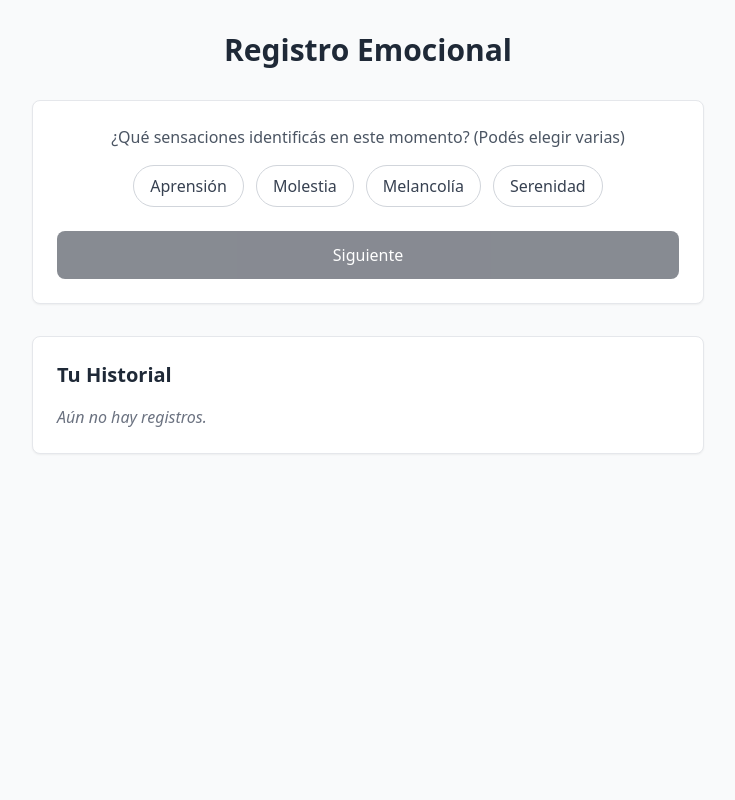
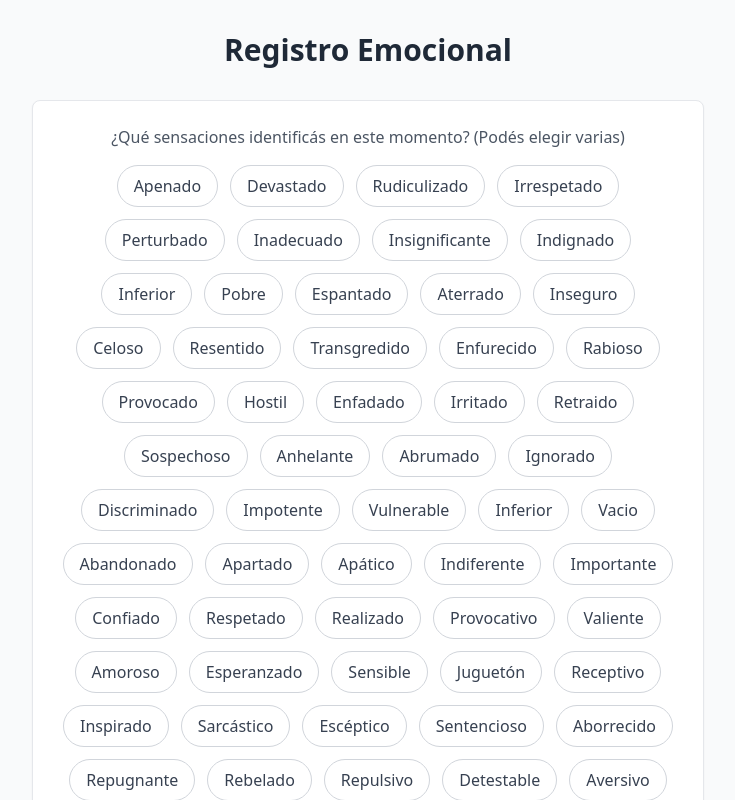
Before and after one commit to m-antelo/registro-emocional, a React (Vite) app: page / in a window 1280 px wide. Shown: the top 800 px of the page, without its empty margins (272-1007 px from the left). Built offline with nearby package versions, Linux system fonts and the light colour scheme.

Commit message:
Incorporacion de nuevas emociones

```diff
--- a/src/App.jsx
+++ b/src/App.jsx
@@ -3,21 +3,137 @@ import React, { useState, useEffect } from 'react';
 // 1. Estructura de Datos (Rueda de Plutchik simplificada para el embudo)
 const emocionesDB = [
   // Miedo
-  { nombre: "Terror", capa: "centro", categoria: "miedo" },
-  { nombre: "Miedo", capa: "medio", categoria: "miedo" },
-  { nombre: "Aprensión", capa: "exterior", categoria: "miedo" },
+  { nombre: "Miedo", capa: "centro", categoria: "miedo" },
+  //medio
+  { nombre: "Herido", capa: "medio", categoria: "miedo" },
+  { nombre: "Humillado", capa: "medio", categoria: "miedo" },
+  { nombre: "Rechazado", capa: "medio", categoria: "miedo" },
+  { nombre: "Sumiso", capa: "medio", categoria: "miedo" },
+  { nombre: "Inseguro", capa: "medio", categoria: "miedo" },
+  { nombre: "Asustado", capa: "medio", categoria: "miedo" },
+  //exterior
+  { nombre: "Apenado", capa: "exterior", categoria: "miedo" },
+  { nombre: "Devastado", capa: "exterior", categoria: "miedo" },
+  { nombre: "Rudiculizado", capa: "exterior", categoria: "miedo" },
+  { nombre: "Irrespetado", capa: "exterior", categoria: "miedo" },
+  { nombre: "Perturbado", capa: "exterior", categoria: "miedo" },
+  { nombre: "Inadecuado", capa: "exterior", categoria: "miedo" },
+  { nombre: "Insignificante", capa: "exterior", categoria: "miedo" },
+  { nombre: "Indignado", capa: "exterior", categoria: "miedo" },
+  { nombre: "Inferior", capa: "exterior", categoria: "miedo" },
+  { nombre: "Pobre", capa: "exterior", categoria: "miedo" },
+  { nombre: "Espantado", capa: "exterior", categoria: "miedo" },
+  { nombre: "Aterrado", capa: "exterior", categoria: "miedo" },
   // Ira
-  { nombre: "Furia", capa: "centro", categoria: "ira" },
-  { nombre: "Enojo", capa: "medio", categoria: "ira" },
-  { nombre: "Molestia", capa: "exterior", categoria: "ira" },
+  { nombre: "Ira", capa: "centro", categoria: "ira" },
+  //Medio
+  { nombre: "Amenazado", capa: "medio", categoria: "ira" },
+  { nombre: "Odioso", capa: "medio", categoria: "ira" },
+  { nombre: "Desquiciado", capa: "medio", categoria: "ira" },
+  { nombre: "Agresivo", capa: "medio", categoria: "ira" },
+  { nombre: "Frustrado", capa: "medio", categoria: "ira" },
+  { nombre: "Distante", capa: "medio", categoria: "ira" },
+  //Exterior
+  { nombre: "Inseguro", capa: "exterior", categoria: "ira" },
+  { nombre: "Celoso", capa: "exterior", categoria: "ira" },
+  { nombre: "Resentido", capa: "exterior", categoria: "ira" },
+  { nombre: "Transgredido", capa: "exterior", categoria: "ira" },
+  { nombre: "Enfurecido", capa: "exterior", categoria: "ira" },
+  { nombre: "Rabioso", capa: "exterior", categoria: "ira" },
+  { nombre: "Provocado", capa: "exterior", categoria: "ira" },
+  { nombre: "Hostil", capa: "exterior", categoria: "ira" },
+  { nombre: "Enfadado", capa: "exterior", categoria: "ira" },
+  { nombre: "Irritado", capa: "exterior", categoria: "ira" },
+  { nombre: "Retraido", capa: "exterior", categoria: "ira" },
+  { nombre: "Sospechoso", capa: "exterior", categoria: "ira" },
   // Tristeza
-  { nombre: "Pena", capa: "centro", categoria: "tristeza" },
-  { nombre: "Tristeza", capa: "medio", categoria: "tristeza" },
-  { nombre: "Melancolía", capa: "exterior", categoria: "tristeza" },
-  // Alegría
-  { nombre: "Éxtasis", capa: "centro", categoria: "alegria" },
-  { nombre: "Alegría", capa: "medio", categoria: "alegria" },
-  { nombre: "Serenidad", capa: "exterior", categoria: "alegria" },
+  { nombre: "Tristeza", capa: "centro", categoria: "tristeza" },
+  //medio
+  { nombre: "Ansioso", capa: "medio", categoria: "tristeza" },
+  { nombre: "Abandonado", capa: "medio", categoria: "tristeza" },
+  { nombre: "Desesperado", capa: "medio", categoria: "tristeza" },
+  { nombre: "Deprimido", capa: "medio", categoria: "tristeza" },
+  { nombre: "Solitario", capa: "medio", categoria: "tristeza" },
+  { nombre: "Aburrido", capa: "medio", categoria: "tristeza" },
+  //exterior
+  { nombre: "Anhelante", capa: "exterior", categoria: "tristeza" },
+  { nombre: "Abrumado", capa: "exterior", categoria: "tristeza" },
+  { nombre: "Ignorado", capa: "exterior", categoria: "tristeza" },
+  { nombre: "Discriminado", capa: "exterior", categoria: "tristeza" },
+  { nombre: "Impotente", capa: "exterior", categoria: "tristeza" },
+  { nombre: "Vulnerable", capa: "exterior", categoria: "tristeza" },
+  { nombre: "Inferior", capa: "exterior", categoria: "tristeza" },
+  { nombre: "Vacio", capa: "exterior", categoria: "tristeza" },
+  { nombre: "Abandonado", capa: "exterior", categoria: "tristeza" },
+  { nombre: "Apartado", capa: "exterior", categoria: "tristeza" },
+  { nombre: "Apático", capa: "exterior", categoria: "tristeza" },
+  { nombre: "Indiferente", capa: "exterior", categoria: "tristeza" },
+  // Felicidad
+  { nombre: "Felicidad", capa: "centro", categoria: "alegria" },
+  //medio
+  { nombre: "Orgulloso", capa: "medio", categoria: "alegria" },
+  { nombre: "Aceptado", capa: "medio", categoria: "alegria" },
+  { nombre: "Poderoso", capa: "medio", categoria: "alegria" },
+  { nombre: "Pacífico", capa: "medio", categoria: "alegria" },
+  { nombre: "Íntimo", capa: "medio", categoria: "alegria" },
+  { nombre: "Optimista", capa: "medio", categoria: "alegria" },
+  //exterior
+  { nombre: "Importante", capa: "exterior", categoria: "alegria" },
+  { nombre: "Confiado", capa: "exterior", categoria: "alegria" },
+  { nombre: "Respetado", capa: "exterior", categoria: "alegria" },
+  { nombre: "Realizado", capa: "exterior", categoria: "alegria" },
+  { nombre: "Provocativo", capa: "exterior", categoria: "alegria" },
+  { nombre: "Valiente", capa: "exterior", categoria: "alegria" },
+  { nombre: "Amoroso", capa: "exterior", categoria: "alegria" },
+  { nombre: "Esperanzado", capa: "exterior", categoria: "alegria" },
+  { nombre: "Sensible", capa: "exterior", categoria: "alegria" },
+  { nombre: "Juguetón", capa: "exterior", categoria: "alegria" },
+  { nombre: "Receptivo", capa: "exterior", categoria: "alegria" },
+  { nombre: "Inspirado", capa: "exterior", categoria: "alegria" },
+  //Disgusto
+  { nombre: "Disgusto", capa: "centro", categoria: "disgusto" },
+  //medio
+  { nombre: "Crítico", capa: "medio", categoria: "disgusto" },
+  { nombre: "Desaprobado", capa: "medio", categoria: "disgusto" },
+  { nombre: "Decepcionado", capa: "medio", categoria: "disgusto" },
+  { nombre: "Terrible", capa: "medio", categoria: "disgusto" },
+  { nombre: "Evasivo", capa: "medio", categoria: "disgusto" },
+  { nombre: "Culpable", capa: "medio", categoria: "disgusto" },
+  //exterior
+  { nombre: "Sarcástico", capa: "exterior", categoria: "disgusto" },
+  { nombre: "Escéptico", capa: "exterior", categoria: "disgusto" },
+  { nombre: "Sentencioso", capa: "exterior", categoria: "disgusto" },
+  { nombre: "Aborrecido", capa: "exterior", categoria: "disgusto" },
+  { nombre: "Repugnante", capa: "exterior", categoria: "disgusto" },
+  { nombre: "Rebelado", capa: "exterior", categoria: "disgusto" },
+  { nombre: "Repulsivo", capa: "exterior", categoria: "disgusto" },
+  { nombre: "Detestable", capa: "exterior", categoria: "disgusto" },
+  { nombre: "Aversivo", capa: "exterior", categoria: "disgusto" },
+  { nombre: "Indeciso", capa: "exterior", categoria: "disgusto" },
+  { nombre: "Atormentado", capa: "exterior", categoria: "disgusto" },
+  { nombre: "Avergonzado", capa: "exterior", categoria: "disgusto" },
+  //Sorpresa
+  { nombre: "Sorpresa", capa: "centro", categoria: "sorpresa" },
+  //medio
+  { nombre: "Interesado", capa: "medio", categoria: "sorpresa" },
+  { nombre: "Sorprendido", capa: "medio", categoria: "sorpresa" },
+  { nombre: "Confundido", capa: "medio", categoria: "sorpresa" },
+  { nombre: "Asombrado", capa: "medio", categoria: "sorpresa" },
+  { nombre: "Efusivo", capa: "medio", categoria: "sorpresa" },
+  { nombre: "Jubiloso", capa: "medio", categoria: "sorpresa" },
+  //exterior
+  { nombre: "Entretenido", capa: "exterior", categoria: "sorpresa" },
+  { nombre: "Curioso", capa: "exterior", categoria: "sorpresa" },
+  { nombre: "Impresionado", capa: "exterior", categoria: "sorpresa" },
+  { nombre: "Consternado", capa: "exterior", categoria: "sorpresa" },
+  { nombre: "Desilucionado", capa: "exterior", categoria: "sorpresa" },
+  { nombre: "Perplejo", capa: "exterior", categoria: "sorpresa" },
+  { nombre: "Atónito", capa: "exterior", categoria: "sorpresa" },
+  { nombre: "Pasmado", capa: "exterior", categoria: "sorpresa" },
+  { nombre: "Inquieto", capa: "exterior", categoria: "sorpresa" },
+  { nombre: "Enérgico", capa: "exterior", categoria: "sorpresa" },
+  { nombre: "Liberado", capa: "exterior", categoria: "sorpresa" },
+  { nombre: "Eufórico", capa: "exterior", categoria: "sorpresa" },
 ];
 
 export default function App() {
```
